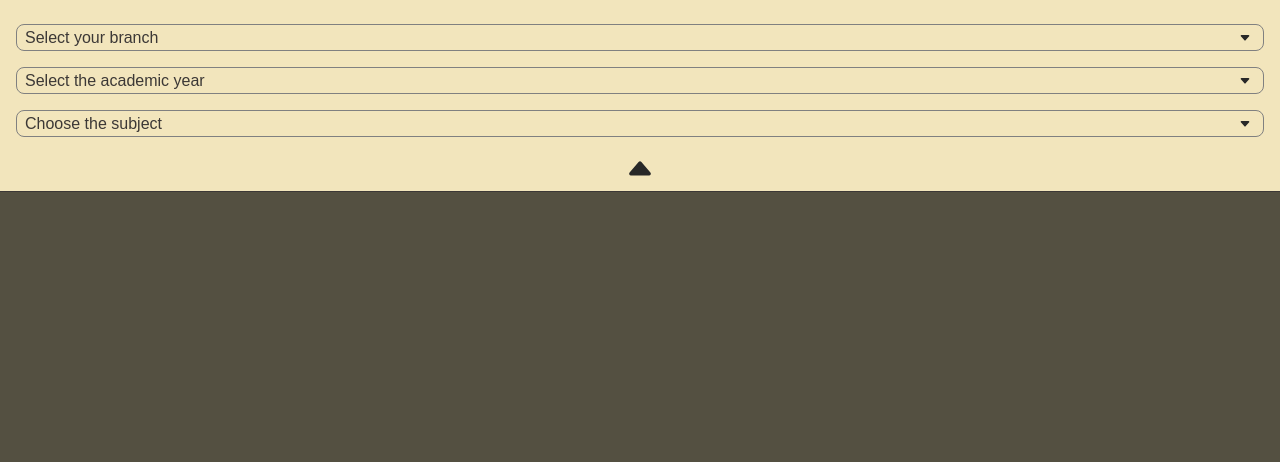
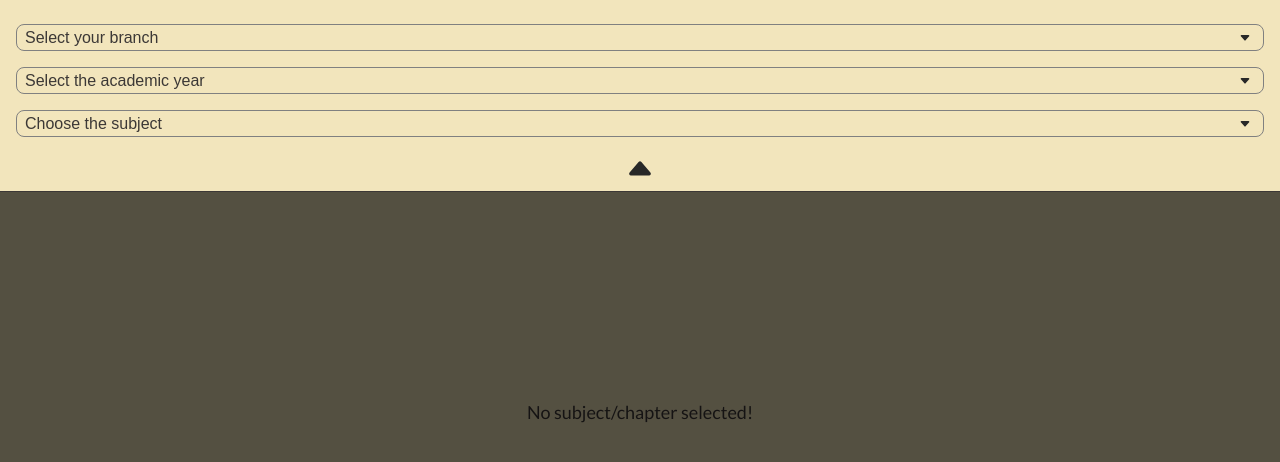
Before and after one commit to gaurav712/aep, a Next.js app: page / in a window 1280 px wide. Shown: the top 462 px of the page. Built offline with nearby package versions, Linux system fonts and the light colour scheme.

Commit message:
show info text when no subject/chapter is selected

```diff
--- a/src/pages/index.tsx
+++ b/src/pages/index.tsx
@@ -155,9 +155,15 @@ const Home = () => {
           handleCollapse={handleSidebarCollapse}
         />
         <main className={styles.container}>
-          <ReactMarkdown remarkPlugins={[remarkGfm]}>
-            {markdownText}
-          </ReactMarkdown>
+          {selection.chapter ? (
+            <ReactMarkdown remarkPlugins={[remarkGfm]}>
+              {markdownText}
+            </ReactMarkdown>
+          ) : (
+            <div className={styles.contentNotSelected}>
+              {"No subject/chapter selected!"}
+            </div>
+          )}
         </main>
       </>
     </SelectionContext.Provider>
--- a/src/styles/Home.module.css
+++ b/src/styles/Home.module.css
@@ -1,3 +1,11 @@
 .container {
   padding: 0 1rem;
 }
+
+.contentNotSelected {
+  position: absolute;
+  left: 0;
+  right: 0;
+  top: 50vh;
+  text-align: center;
+}
```
